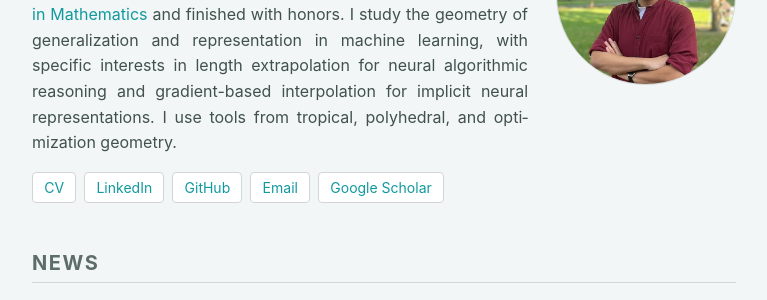
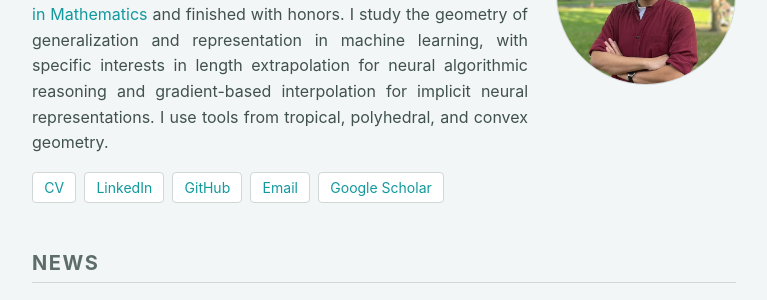
Before and after one commit to rlim-fm/rlim-fm.github.io, a Jekyll site: the page built from index.html, in a window 1280 px wide. Shown: the part 143-443 px from the top of the page, without its empty margins (256-1023 px from the left). Built offline with Jekyll 4.4.1, drawn with Linux system fonts in a browser that asks for light colours.

Commit message:
indexing tag, minor wording changes

```diff
--- a/_includes/head.html
+++ b/_includes/head.html
@@ -1,5 +1,6 @@
 <meta charset="utf-8">
 <meta name="viewport" content="width=device-width, initial-scale=1">
+<meta name="google-site-verification" content="H9VVHCdUzXLHCUkfvile2WJhSdH6Tfo_MIGXmp2n1p8" />
 
 {% assign page_title = page.title | default: site.title %}
 {% assign page_description = page.description | default: site.description %}
--- a/index.html
+++ b/index.html
@@ -21,7 +21,7 @@ redirect_from:
       <a href="https://www.budapestsemesters.com/">Budapest Semesters in Mathematics</a> and finished with honors.
       I study the geometry of generalization and representation in machine learning, with specific interests in
       length extrapolation for neural algorithmic reasoning and gradient-based interpolation for implicit neural
-      representations. I use tools from tropical, polyhedral, and optimization geometry.
+      representations. I use tools from tropical, polyhedral, and convex geometry.
     </p>
 
     <nav class="links" aria-label="Profiles and contact">
```
